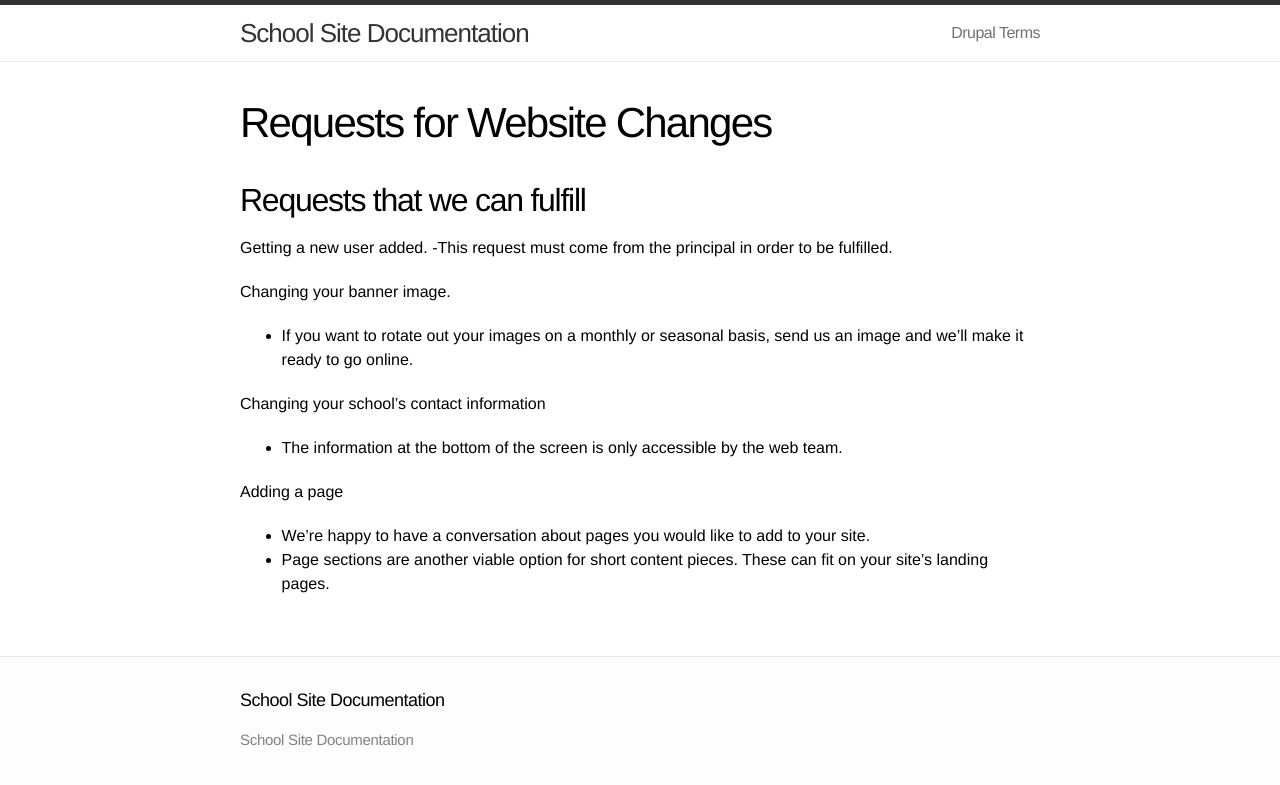
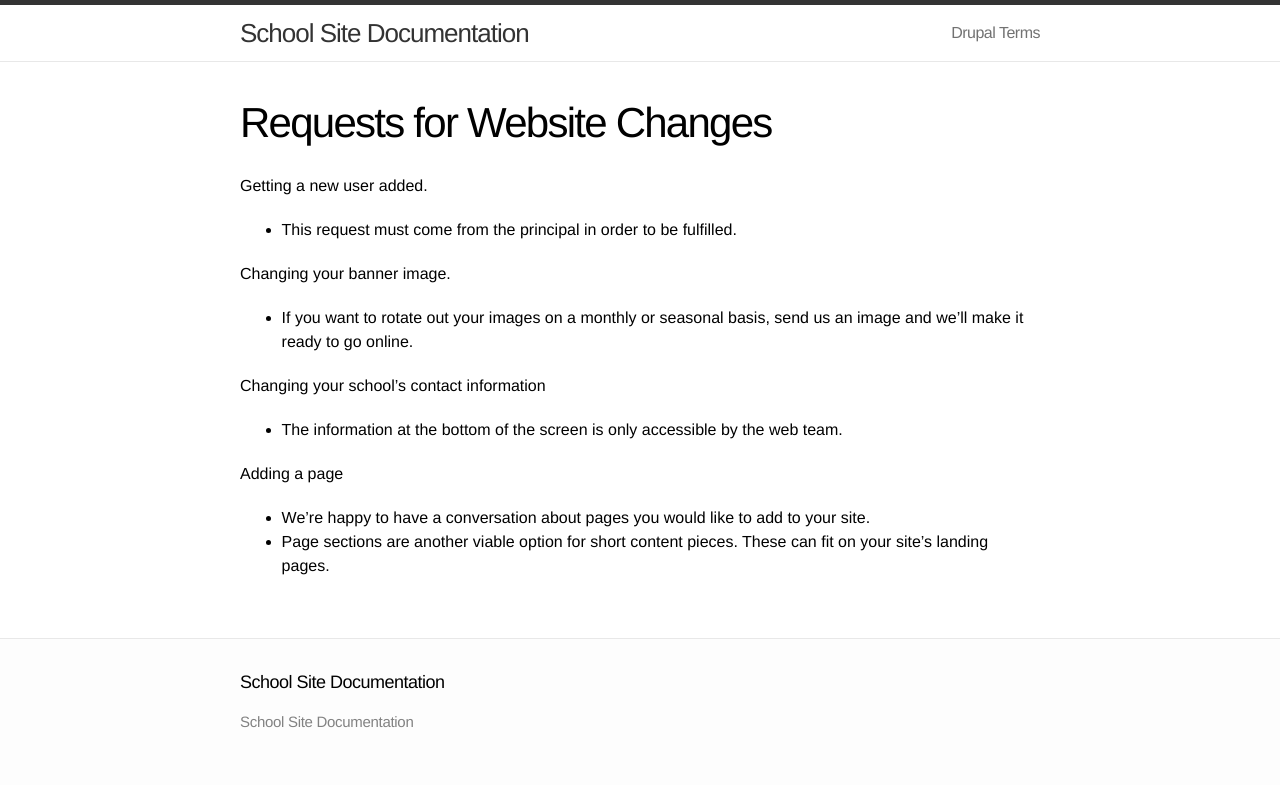
Before and after one commit to HCPSS/schoolsites-help, a Jekyll site: the page built from _posts/2014-07-15-contact-us.md, in a window 1280 px wide. Shown: the top 785 px of the page. Built offline with Jekyll 4.4.1, drawn with Linux system fonts in a browser that asks for light colours; Markdown is read by kramdown in place of the engine named in the settings.

Commit message:
fixed syntax on request page

```diff
--- a/_posts/2014-07-15-contact-us.md
+++ b/_posts/2014-07-15-contact-us.md
@@ -3,17 +3,19 @@ layout: post
 title: "Requests for Website Changes"
 ---
 
-## Requests that we can fulfill
+Getting a new user added.
 
-Getting a new user added.
-  -This request must come from the principal in order to be fulfilled.
+- This request must come from the principal in order to be fulfilled.
 
 Changing your banner image.
-  - If you want to rotate out your images on a monthly or seasonal basis, send us an image and we'll make it ready to go online.
+
+- If you want to rotate out your images on a monthly or seasonal basis, send us an image and we'll make it ready to go online.
 
 Changing your school's contact information
-  - The information at the bottom of the screen is only accessible by the web team.
+
+- The information at the bottom of the screen is only accessible by the web team.
 
 Adding a page
-  - We're happy to have a conversation about pages you would like to add to your site.
-  - Page sections are another viable option for short content pieces. These can fit on your site's landing pages.
+
+- We're happy to have a conversation about pages you would like to add to your site.
+- Page sections are another viable option for short content pieces. These can fit on your site's landing pages.
```
